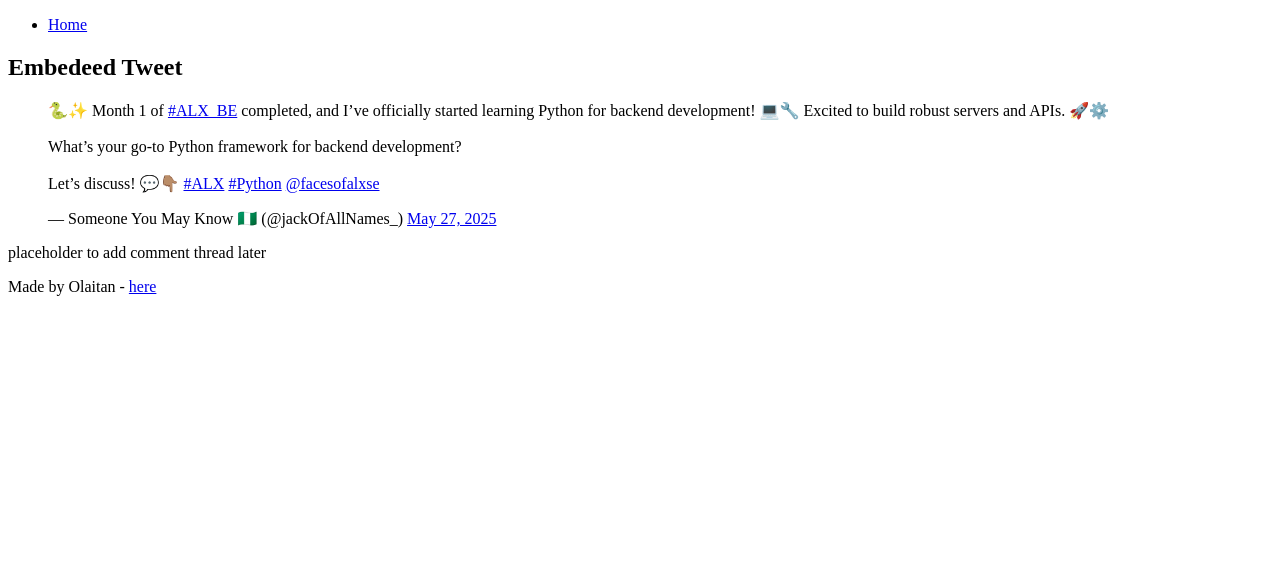
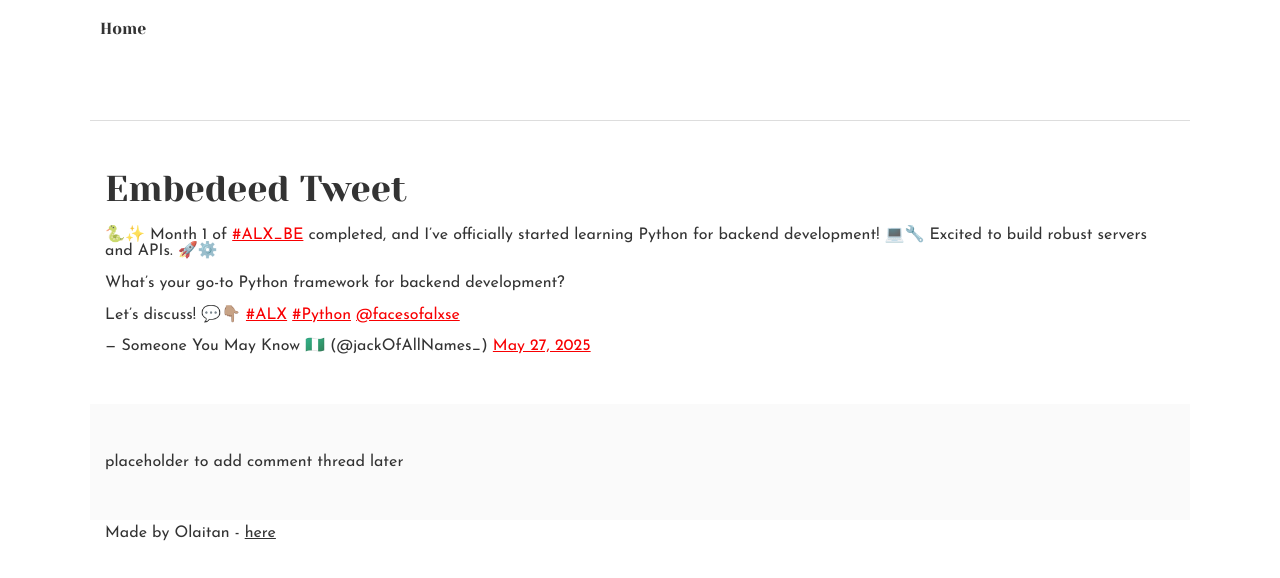
Before and after one commit to alvicci/alx_html_css, a plain HTML site: page css_basic/tweets.html in a window 1280 px wide. Drawn offline with Linux system fonts and the light colour scheme.

Commit message:
adding some early base styles

```diff
--- /dev/null
+++ b/css_basic/base.css
@@ -0,0 +1,275 @@
+/* Importing webfonts */
+/* (If you're learning CSS, you should disregard that) */
+
+@import url(https://fonts.googleapis.com/css?family=Yeseva+One);
+@import url(https://fonts.googleapis.com/css?family=Josefin+Sans:400,700,700italic,400italic);
+
+/* CSS reset rules */
+
+html,
+body {
+  height: 100%;
+  min-height: 100%;
+}
+html,
+body,
+div,
+span,
+applet,
+object,
+iframe,
+h1,
+h2,
+h3,
+h4,
+h5,
+h6,
+p,
+blockquote,
+pre,
+a,
+abbr,
+acronym,
+address,
+big,
+cite,
+code,
+del,
+dfn,
+img,
+ins,
+kbd,
+q,
+s,
+samp,
+small,
+strike,
+sub,
+sup,
+tt,
+var,
+b,
+u,
+i,
+center,
+dl,
+dt,
+dd,
+fieldset,
+form,
+label,
+legend,
+table,
+caption,
+tbody,
+tfoot,
+thead,
+tr,
+th,
+td,
+article,
+aside,
+canvas,
+details,
+embed,
+figure,
+figcaption,
+footer,
+header,
+hgroup,
+menu,
+nav,
+output,
+ruby,
+section,
+summary,
+time,
+mark,
+audio,
+video {
+  margin: 0;
+  padding: 0;
+  border: 0;
+  font-size: 100%;
+  font: inherit;
+  vertical-align: baseline;
+}
+/* HTML5 display-role reset for older browsers */
+article,
+aside,
+details,
+figcaption,
+figure,
+footer,
+header,
+hgroup,
+menu,
+nav,
+section {
+  display: block;
+}
+body {
+  line-height: 1;
+}
+blockquote,
+q {
+  quotes: none;
+}
+blockquote:before,
+blockquote:after,
+q:before,
+q:after {
+  content: "";
+  content: none;
+}
+table {
+  border-collapse: collapse;
+  border-spacing: 0;
+}
+
+/* Fonts and colors */
+
+body {
+  font-family: "Josefin Sans", serif;
+  color: rgba(0, 0, 0, 0.8);
+}
+h1,
+h2,
+h3,
+h4,
+h5,
+h6,
+header {
+  font-family: "Yeseva One", sans-serif;
+}
+article {
+}
+header {
+  border-bottom: 1px solid rgb(221, 221, 221);
+  transition: border-bottom-color 1s ease;
+}
+header a {
+  color: rgba(0, 0, 0, 0.8);
+}
+aside {
+  background: #fafafa;
+}
+aside p {
+  border: 1px solid #bbb;
+  background: #ddd;
+  color: black;
+}
+footer a {
+  color: rgba(0, 0, 0, 0.8);
+}
+a {
+  color: #f80002;
+}
+
+/* Positioning and margins */
+
+@media (min-width: 1100px) {
+  body {
+    width: 1100px;
+    margin: 0 auto;
+  }
+}
+
+article {
+  padding: 50px 15px;
+}
+article > *:first-child {
+  margin-top: 0;
+}
+aside {
+  padding: 50px 15px;
+}
+header .right {
+  float: right;
+  margin: 0 10px 15px;
+}
+
+/* Header */
+header {
+  padding: 20px 0;
+  height: 80px;
+}
+header ul {
+  list-style: none;
+  margin: 0;
+  padding: 0;
+}
+header li {
+  display: inline;
+  vertical-align: middle;
+}
+header li:first-child {
+  margin: 0;
+}
+header li a {
+  margin: 0 10px;
+}
+header li.logo {
+  font-size: 36px;
+}
+header a {
+  text-decoration: none;
+}
+
+/* Aside */
+
+aside p {
+  border-radius: 10px;
+  padding: 20px 20px;
+}
+
+/* Footer */
+
+footer {
+  padding: 5px 15px;
+  height: 80px;
+}
+
+/* Text styles and margins */
+
+p {
+  margin-bottom: 15px;
+}
+h1 {
+  font-size: 36px;
+  margin: 40px 0 20px;
+}
+h2 {
+  font-size: 32px;
+  margin: 30px 0 15px;
+}
+h3 {
+  font-size: 28px;
+  margin: 25px 0 10px;
+}
+h4 {
+  font-size: 20px;
+  font-weight: bold;
+  margin: 20px 0 10px;
+}
+h5 {
+  font-size: 18px;
+  font-weight: bold;
+  margin: 15px 0 10px;
+}
+h6 {
+  font-weight: bold;
+  margin: 5px 0;
+}
+
+@media (max-width: 800px) {
+  body.works_on_smartphone {
+    display: block;
+  }
+  body.works_on_smartphone main {
+    display: block;
+  }
+  header .right {
+    float: none;
+  }
+}
--- a/css_basic/tweets.html
+++ b/css_basic/tweets.html
@@ -5,7 +5,11 @@
     <meta charset="UTF-8">
     <!-- prettier-ignore -->
     <meta name="viewport" content="width=device-width, initial-scale=1.0">
-    <title>Base Index Page</title>
+    <!-- prettier-ignore -->
+    <link href="base.css" rel="stylesheet">
+    <!-- prettier-ignore -->
+    <link href="styles.css" rel="stylesheet">
+    <title>Tweet Page</title>
   </head>
   <body>
     <header>
```
Also changed, not shown: css_basic/index.html (+7 -2 lines), css_basic/styles.css (added).
